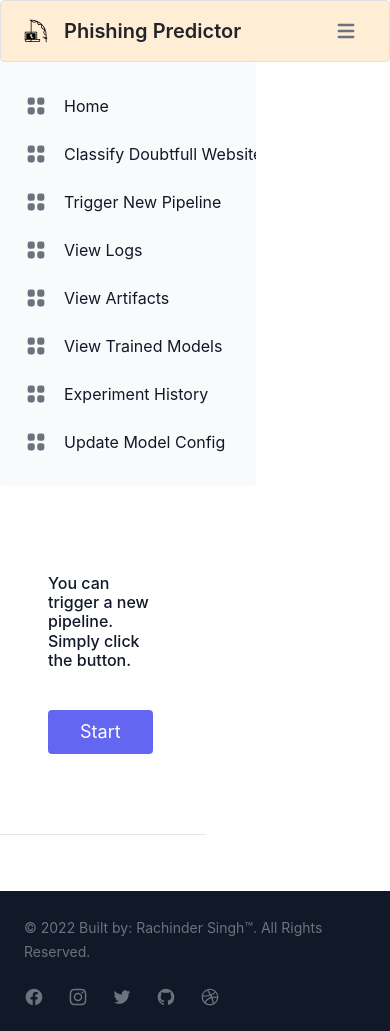
After one commit to Rachinder3/Phishing-Domain-Detection-using-Machine-Learning, a Flask app: page /train in a window 390 px wide; the page is wider, and only the part inside the window is pictured. The commit adds this page. Run offline with Flask 2, Linux system fonts and the light colour scheme; some libraries are stand-ins or nearby versions.

Commit message:
Pipeline Trigger front end built

```diff
--- a/app.py
+++ b/app.py
@@ -1,21 +1,52 @@
 
+from pyexpat.errors import messages
 from flask import Flask, jsonify, request, render_template
 
 
 import os, sys
 import json
 
-from phishing_domain_detection.logger import logging
+
 from phishing_domain_detection.exception import Phishing_Exception
 import os,sys
 from phishing_domain_detection.util.util import check
 from phishing_domain_detection.entity.phishing_estimator import PhishingEstimator
+from phishing_domain_detection.pipeline.pipeline import Pipeline
+from phishing_domain_detection.constants import EXPERIMENT_DIR_NAME, EXPERIMENT_FILE_NAME
+
+import pandas as pd
+# initializations
+app = Flask(__name__)
+
+model_directory = "saved_models"
+pipeline_folder = "phishing_domain_detection"
+artifacts_folder = "artifacts"
+
+experiment_file_path = os.path.join(pipeline_folder,artifacts_folder, EXPERIMENT_DIR_NAME, EXPERIMENT_FILE_NAME)
+rows_to_return = 5
 
 
+def generate_experiment_history_dict():
+    try:
+        #print(experiment_file_path)
+        if not os.path.exists(experiment_file_path):
+            return pd.DataFrame()
+        experiment_df = pd.read_csv(experiment_file_path)
 
-# initializations
-app = Flask(__name__)
-model_directory = "saved_models"
+        if 'experiment_file_path' in experiment_df.columns:
+            experiment_df.drop('experiment_file_path', axis = 1, inplace = True)
+
+        if 'initialization_timestamp' in experiment_df.columns:
+            experiment_df.drop('initialization_timestamp', axis = 1, inplace = True)
+
+
+        experiment_df  = experiment_df.iloc[-1:(-1*rows_to_return)-1:-1]
+        #print(experiment_df)
+
+        return experiment_df
+    except Exception as e:
+        print(str(e))
+
 
 
 
@@ -128,9 +159,44 @@ def predictions_via_web():
         exception = Phishing_Exception(e,sys)
         print(exception.error_message)
 
+@app.route("/train", methods = ["GET","POST"])
+def train():
+
+    try:
+        context = None
+
+        pipeline = Pipeline()
+        if request.method == "POST":
+            if Pipeline.experiment.running_status:
+                ## If pipeline already running, then dont start another pipeline
+                context = dict()
+                context["state"] = 2
+                message = "Pipeline is already running. Please wait some time before triggering another pipeline."
+                context["message"] = message
+            else:
+                context = dict()
+                context["state"] = 1
+                pipeline.start()
+                message = "Pipeline has been triggered."
+                context["message"] = message
+
+            context["experiment"] = generate_experiment_history_dict()
+
+            return render_template("train.html", context = context)
+        return render_template("train.html", context=context)
+
+    except Exception as e:
+        exception = Phishing_Exception(e,sys)
+        print(exception.error_message)
+
+
+
+
+
 
 
 
 
 if __name__=='__main__':
     app.run()
+    #generate_experiment_history_dict()
--- a/templates/base.html
+++ b/templates/base.html
@@ -75,7 +75,7 @@
                         </a>
                     </li>
                     <li>
-                        <a href="#" class="flex items-center p-2 text-base font-normal text-gray-900 rounded-lg dark:text-white hover:bg-gray-100 dark:hover:bg-gray-700">
+                        <a href="/train" class="flex items-center p-2 text-base font-normal text-gray-900 rounded-lg dark:text-white hover:bg-gray-100 dark:hover:bg-gray-700">
                             <svg aria-hidden="true" class="flex-shrink-0 w-6 h-6 text-gray-500 transition duration-75 dark:text-gray-400 group-hover:text-gray-900 dark:group-hover:text-white" fill="currentColor" viewBox="0 0 20 20" xmlns="http://www.w3.org/2000/svg"><path d="M5 3a2 2 0 00-2 2v2a2 2 0 002 2h2a2 2 0 002-2V5a2 2 0 00-2-2H5zM5 11a2 2 0 00-2 2v2a2 2 0 002 2h2a2 2 0 002-2v-2a2 2 0 00-2-2H5zM11 5a2 2 0 012-2h2a2 2 0 012 2v2a2 2 0 01-2 2h-2a2 2 0 01-2-2V5zM11 13a2 2 0 012-2h2a2 2 0 012 2v2a2 2 0 01-2 2h-2a2 2 0 01-2-2v-2z"></path></svg>
                             <span class="flex-1 ml-3 whitespace-nowrap">Trigger New Pipeline</span>
 
--- /dev/null
+++ b/templates/train.html
@@ -0,0 +1,117 @@
+{% extends 'base.html' %}
+
+{%block head%}
+
+<title>Trigger new pipelines </title>
+
+{%endblock%}
+
+
+{%block body%}
+
+    <div class="row">
+        <div class="col-0"></div>
+        <div class="col-9 py-8">
+            <section class="text-gray-600 body-font">
+                <div class="container px-5 py-14 mx-auto">
+                    <div class="lg:w-2/3 flex flex-col sm:flex-row sm:items-center items-start mx-auto">
+                        <h3 class="flex-grow sm:pr-16 text-1xl font-medium title-font text-gray-900">You can trigger a new pipeline. Simply click the button.</h3>
+
+                        <form action =  "/train" method = "POST">
+                            <button class="flex-shrink-0 text-white bg-indigo-500 border-0 py-2 px-8 focus:outline-none hover:bg-indigo-600 rounded text-lg mt-10 sm:mt-0">Start</button>
+                        </form>
+                    </div>
+                </div>
+            </section>
+
+            <br>
+            <hr>
+            <br>
+
+            {% if context == None %}
+                <p></p>
+
+            {% elif context["state"] == 1 %}
+                <div class="p-4 mb-4 text-sm text-green-700 bg-green-100 rounded-lg dark:bg-green-200 dark:text-green-800" role="alert">
+                    <span class="font-medium">Success alert!</span> Pipeline has been triggered and should complete in some time.
+                </div>
+                <br>
+                <hr>
+
+                <div class="overflow-x-auto relative shadow-md sm:rounded-lg">
+                    <table class="w-full text-sm text-left text-gray-500 dark:text-gray-400">
+                        <thead class="text-xs text-gray-700 uppercase bg-gray-50 dark:bg-gray-700 dark:text-gray-400">
+                            <tr>
+                                {% for heading in context['experiment'].keys()%}
+                                <th scope="col" class="py-3 px-6">
+                                    {{heading}}
+                                </th>
+                               {% endfor %}
+                            </tr>
+                        </thead>
+                        <tbody>
+                            {% for key, values in context['experiment'].iterrows():%}
+                            <tr class="bg-white border-b dark:bg-gray-800 dark:border-gray-700 hover:bg-gray-50 dark:hover:bg-gray-600">
+                                {% for value in values %}
+                                <td class="py-4 px-6">
+                                    {{value}}
+                                </td>
+                                {% endfor %}
+                            </tr>
+                            {% endfor %}
+                        </tbody>
+                    </table>
+
+
+                    </table>
+                </div>
+
+
+
+
+            {% elif context["state"] == 2%}
+                <div class="p-4 mb-4 text-sm text-blue-700 bg-blue-100 rounded-lg dark:bg-blue-200 dark:text-blue-800" role="alert">
+                    <span class="font-medium">Hey, it seems like pipeline is already running. Try again in some time once this pipeline finishes.</span>
+                </div>
+                <br>
+                <hr>
+                <div class="overflow-x-auto relative shadow-md sm:rounded-lg">
+                    <table class="w-full text-sm text-left text-gray-500 dark:text-gray-400">
+                        <thead class="text-xs text-gray-700 uppercase bg-gray-50 dark:bg-gray-700 dark:text-gray-400">
+                            <tr>
+                                {% for heading in context['experiment'].keys()%}
+                                <th scope="col" class="py-3 px-6">
+                                    {{heading}}
+                                </th>
+                               {% endfor %}
+                            </tr>
+                        </thead>
+
+                        <tbody>
+                            {% for key, values in context['experiment'].iterrows():%}
+                            <tr class="bg-white border-b dark:bg-gray-800 dark:border-gray-700 hover:bg-gray-50 dark:hover:bg-gray-600">
+                                {% for value in values %}
+                                <td class="py-4 px-6">
+                                    {{value}}
+                                </td>
+                                {% endfor %}
+                            </tr>
+                            {% endfor %}
+                        </tbody>
+                    </table>
+                </div>
+
+
+            {% endif %}
+
+
+
+
+        </div>
+
+        <div class="col-0"></div>
+
+    </div>
+
+
+{%endblock%}
```
Also changed, not shown: 2 other files.
